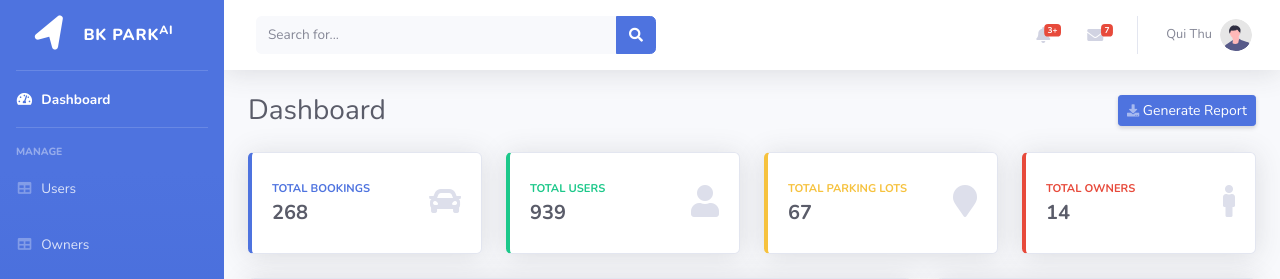
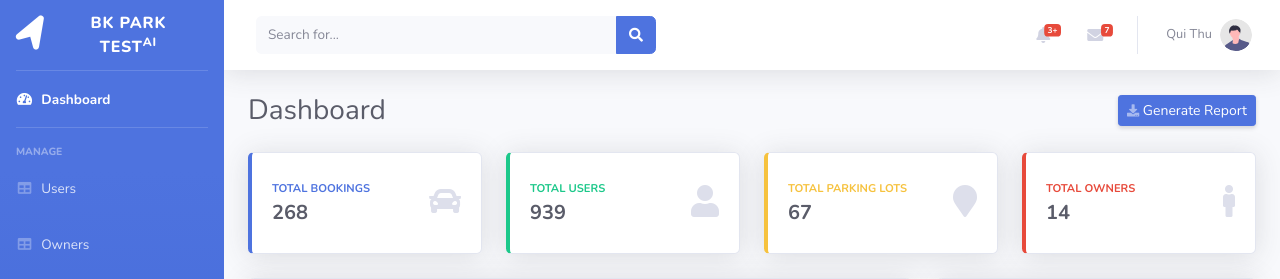
Before and after one commit to gogito/BKPark_ADWEB, a PHP site: page /index.php in a window 1280 px wide. Shown: the top 279 px of the page. Run offline with PHP 8.4, Linux system fonts and the light colour scheme; some libraries are stand-ins or nearby versions.

Commit message:
Changed BK Park to BK Park Test
Changed BK Park to BK Park Test

```diff
--- a/nav.php
+++ b/nav.php
@@ -5,7 +5,7 @@
         <div class="sidebar-brand-icon rotate-n-15">
             <i class="fas fa-location-arrow"></i>
         </div>
-        <div class="sidebar-brand-text mx-3">BK Park<sup>AI</sup></div>
+        <div class="sidebar-brand-text mx-3">BK Park Test<sup>AI</sup></div>
     </a>
 
     <!-- Divider -->
```
